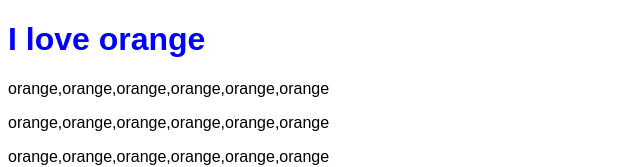
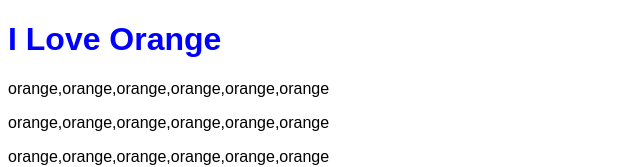
Before and after one commit to s110913211/final_exam, a plain HTML site: page index.html in a window 1280 px wide. Shown: the top 167 px of the page, without its empty margins (0-640 px from the left). Drawn offline with Linux system fonts and the light colour scheme.

Commit message:
Update index.html

```diff
--- a/index.html
+++ b/index.html
@@ -32,7 +32,7 @@ body{
 }
 </style>
 <body>
-    <h1>I love orange</h1>
+    <h1>I Love Orange</h1>
     <p>orange,orange,orange,orange,orange,orange</p>
     <p>orange,orange,orange,orange,orange,orange</p>
     <p>orange,orange,orange,orange,orange,orange</p>
```
